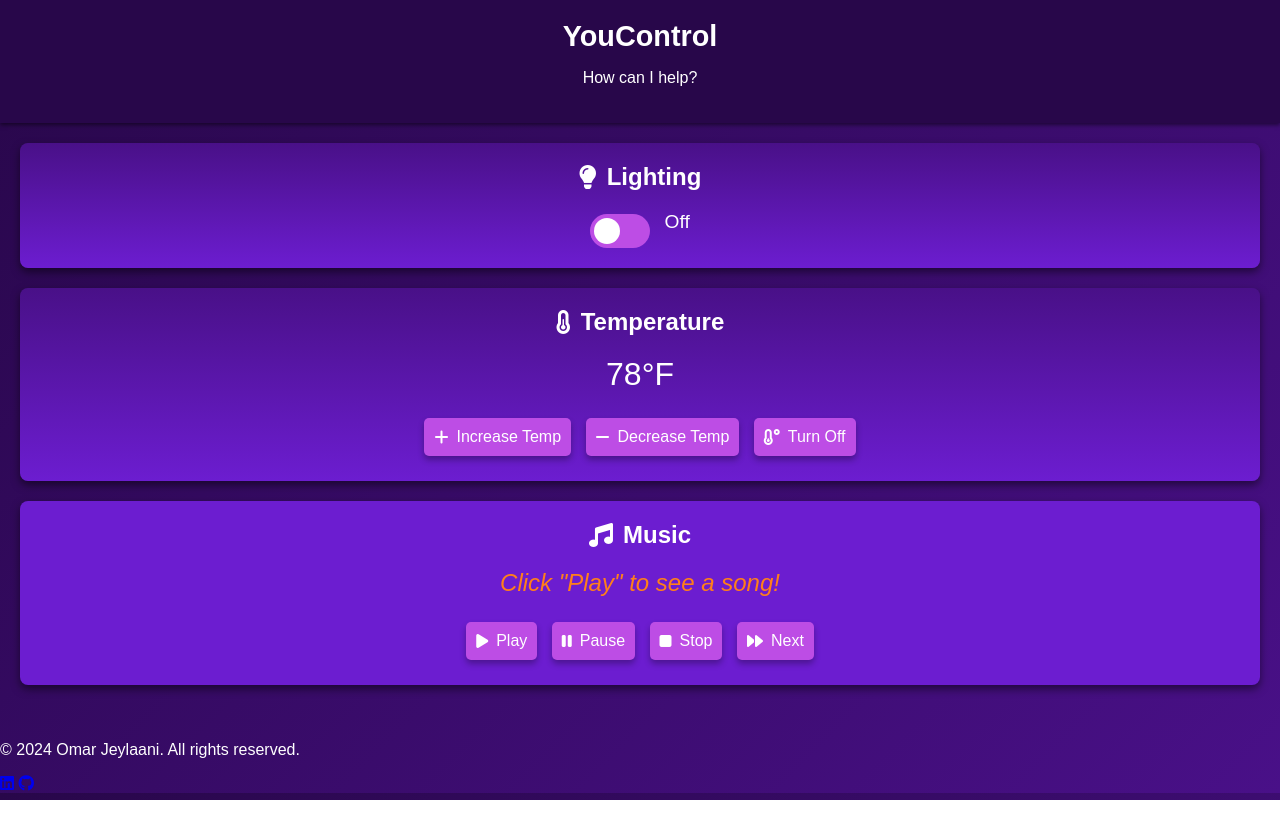
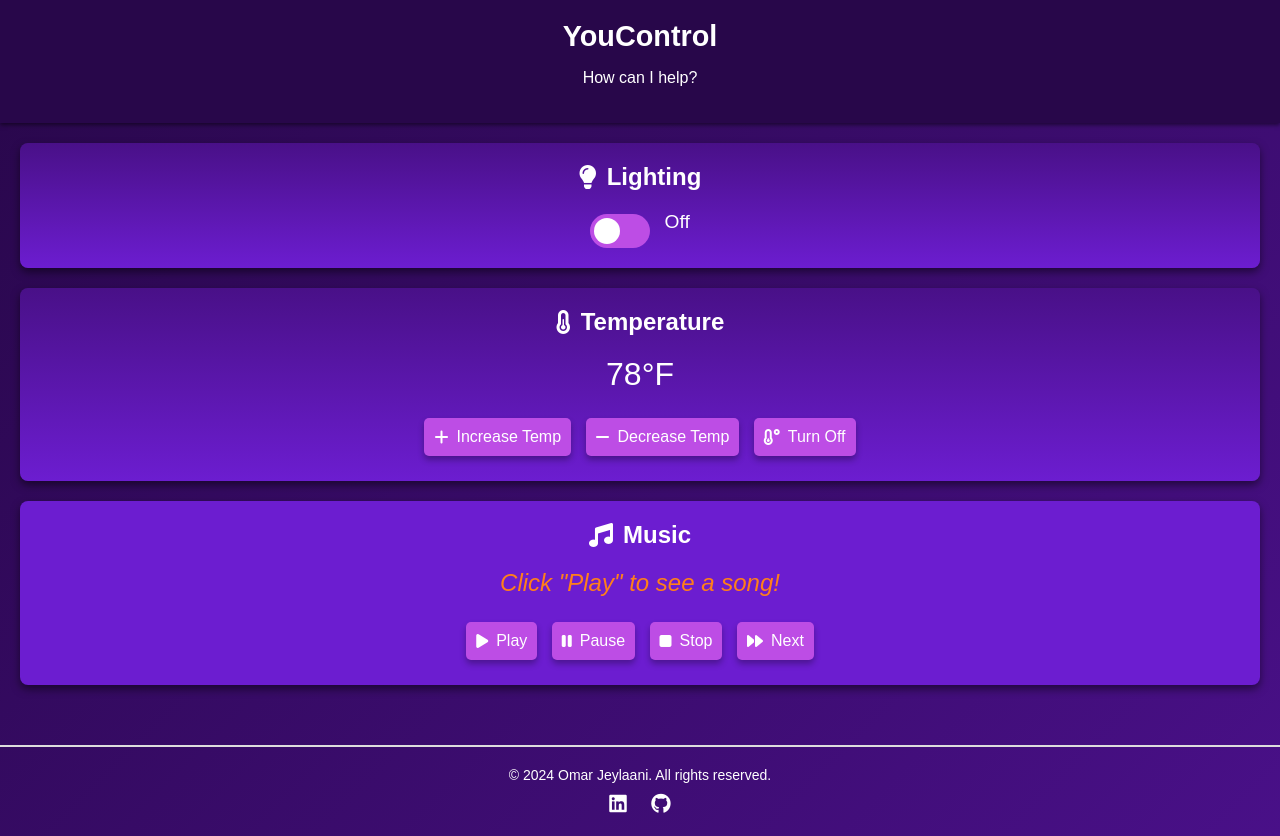
Before and after one commit to omarrrj/mobileControlApp, a plain HTML site: page index.html in a window 1280 px wide. Before the commit the page ends 800 px from the top, so only its background shows below. Drawn offline with Linux system fonts and the light colour scheme.

Commit message:
Update styles.css
styles for footer

```diff
--- a/styles.css
+++ b/styles.css
@@ -153,6 +153,38 @@ body {
     font-style: italic;
   }
 
+ footer {
+
+    color: #fff;
+    padding: 20px; /* Added more padding for space */
+    text-align: center;
+    border-top: 2px solid #ddd; /* Thicker border for better visibility */
+    margin-top: 20px; /* Adds space above the footer */
+  }
+footer p {
+    margin: 0;
+    font-size: 14px;
+}
+
+.social-icons {
+    margin-top: 10px;
+}
+
+.social-icons a {
+    color: #fff;
+    text-decoration: none;
+    margin: 0 10px;
+    font-size: 20px;
+}
+
+.social-icons a:hover {
+    color: #0077b5; /* LinkedIn color */
+}
+
+.social-icons a:nth-child(2):hover {
+    color: #fff; /* GitHub color */
+}
+
   /* Responsive Design */
   @media (max-width: 600px) {
     main {
```
